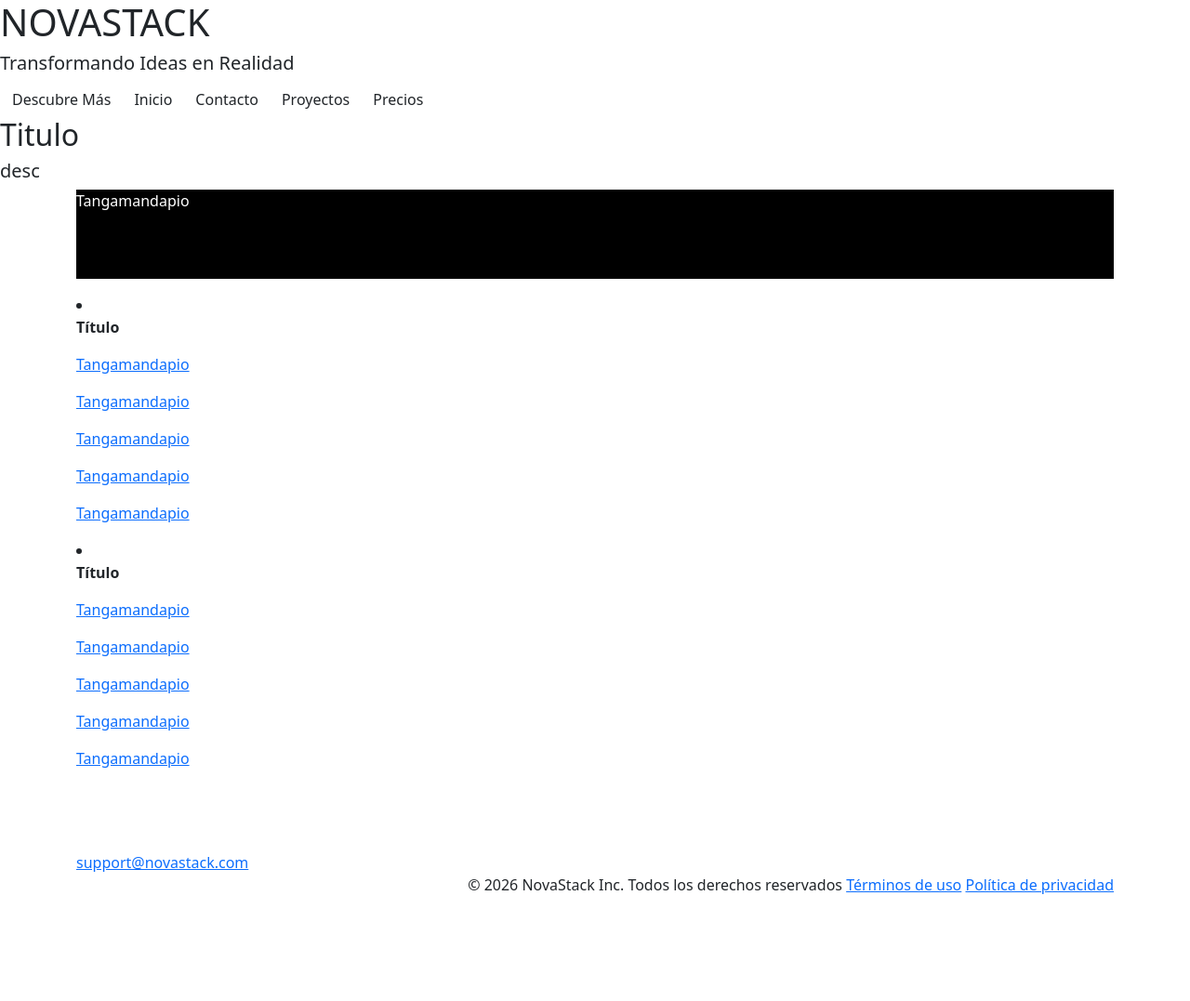
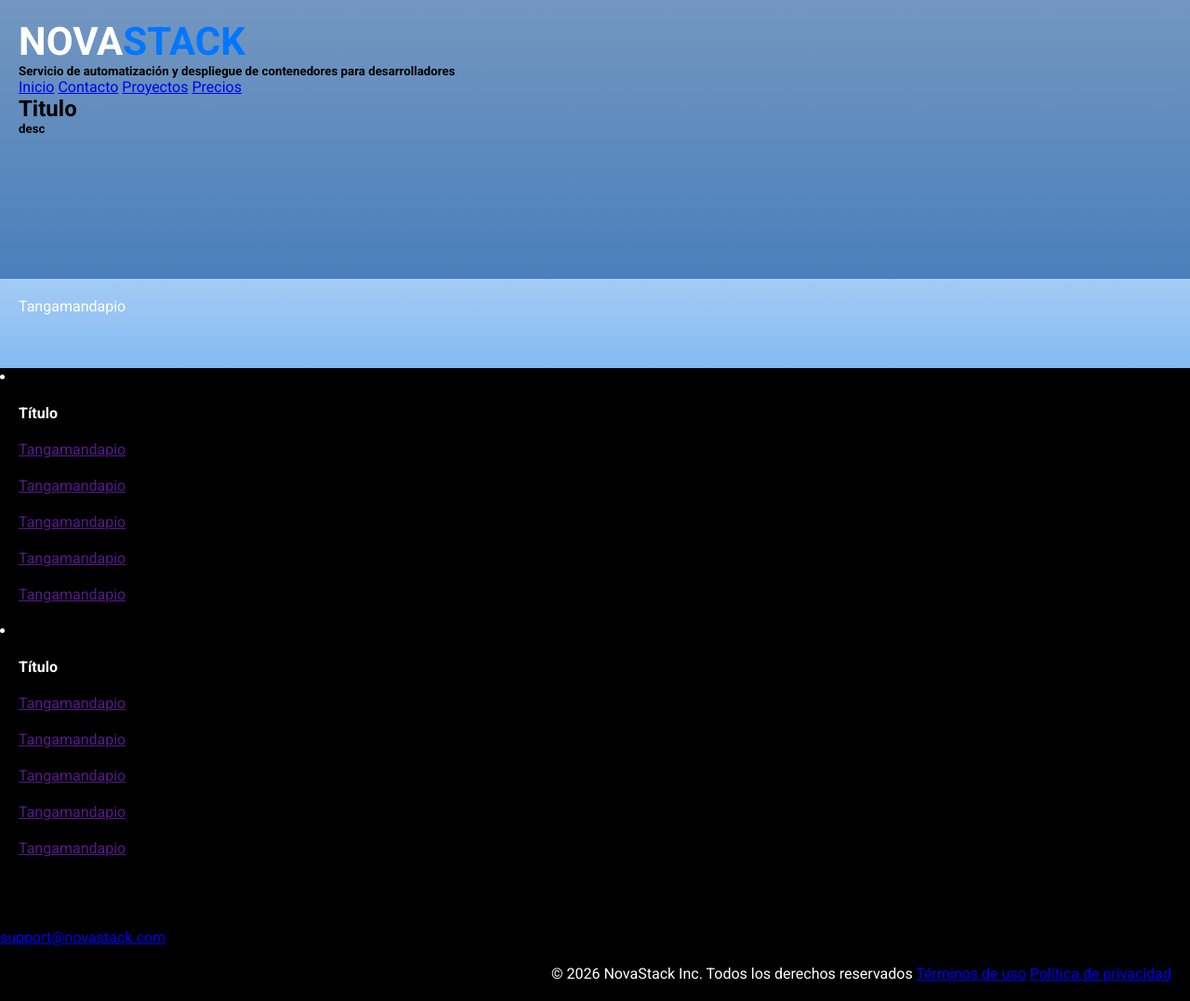
Before and after one commit to RSChao/docker, a plain HTML site: page index.html in a window 1280 px wide. Shown: the whole page at 93% size. Before the commit the page ends 980 px from the top, so only its background shows below. Drawn offline with nearby package versions, Linux system fonts and the light colour scheme.

Commit message:
Add files via upload

```diff
--- a/index.html
+++ b/index.html
@@ -3,50 +3,31 @@
 	<head>
 		<meta charset="UTF-8">
 		<meta name="viewport" content="width=device-width, initial-scale=1.0">
-		<title>NOVASTACK</title>
-		<link href="https://cdn.jsdelivr.net/npm/bootstrap@5.3.2/dist/css/bootstrap.min.css" rel="stylesheet">
-		<style>
-			body {
-				background-color: #ffffff
-				/*Añadir aquí un degradado en su lugar, cosa que el manco NO va a hacer*/
-			}
+		<link rel = "stylesheet" href= "css/style.css">
+		<link rel="preconnect" href="https://fonts.googleapis.com">
+		<link rel="preconnect" href="https://fonts.gstatic.com" crossorigin>
+		<link href="https://fonts.googleapis.com/css2?family=Roboto:ital,wght@0,100..900;1,100..900&display=swap" rel="stylesheet">
 
-			.header {
-				background-color: #4342c7
-			}
 
-			.header-text {
-				color: white
-			}
-
-			.secondary {
-				background-color: #000000
-			}
-		</style>
 	</head>
 
-	<body>
-		<header>
-			<h1>NOVASTACK</h1>
-			<h5>Transformando Ideas en Realidad</h5>
-			<nav class="btn-group">
-				<a href="html/about.html" class="btn btn-basic">Descubre Más</a>
-				<a href="index.html" class="btn btn-basic">Inicio</a>
-				<a href="html/support.html" class="btn btn-basic">Contacto</a>
-				<a href="html/projects.html" class="btn btn-basic">Proyectos</a>
-				<a href="html/prices.html" class="btn btn-basic">Precios</a>
+	<body class="lineal">
+		<header class="header">
+			<h1>NOVA<span class="blue">STACK</span></h1>
+			<h5>Servicio de automatización y despliegue de contenedores para desarrolladores</h5>
+			<nav>
+				<a href="index.html">Inicio</a>
+				<a href="html/support.html">Contacto</a>
+				<a href="html/projects.html">Proyectos</a>
+				<a href="html/prices.html">Precios</a>
 			</nav>
 			<h2>Titulo</h2>
 			<h5>desc</h5>
 		</header>
-
-		<div class="container">
-		<div class="secondary">
+		<div>
 			<p class="header-text">Tangamandapio<br><br><br><br></p>
 		</div>
-
-
-		<footer>
+		<footer class="footer">
 			<!--footer nav-->
 			<nav>
 				<li>
@@ -73,6 +54,8 @@
 
 			<p style="text-align: right">&copy; 2026 NovaStack Inc. Todos los derechos reservados	<a href="html/ToS.html">Términos de uso</a>		<a href="html/PP.html">Política de privacidad</a></p>
 		</footer>
+
+
 	</body>
 
 </html>
```
